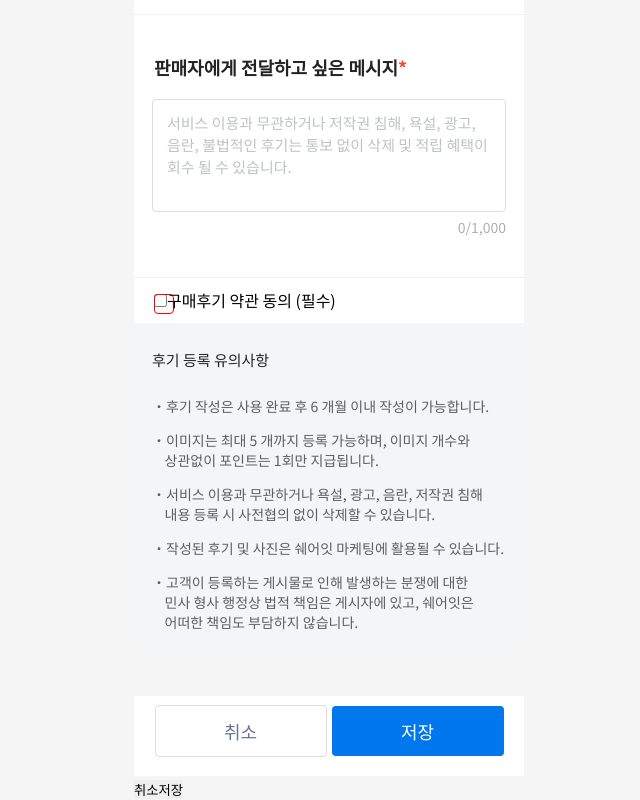
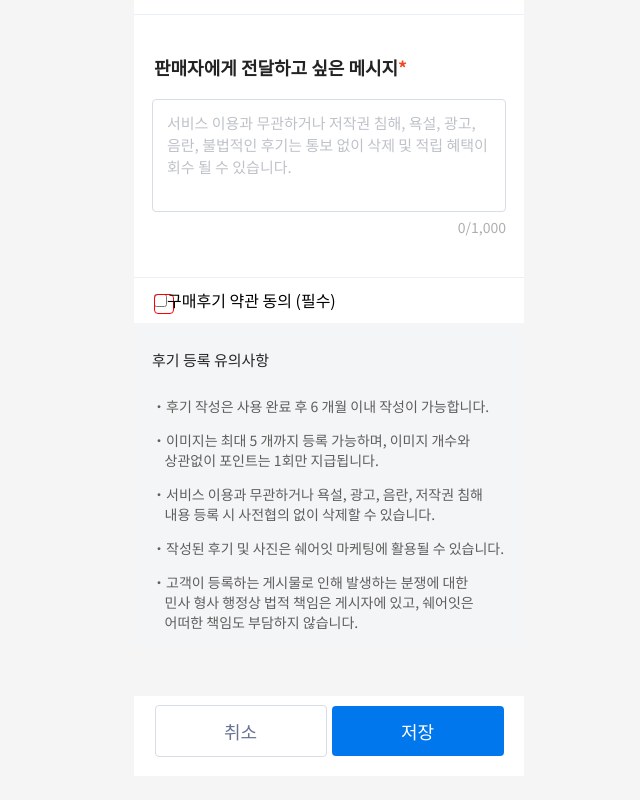
Before and after one commit to yoonsery/shareit, a React (Create React App) app: page /form in a window 1280 px wide. Shown: the part 785-1585 px from the top of the page, without its empty margins (311-951 px from the left). After the commit the page ends 1561 px from the top, so only its background shows below. Built offline with nearby package versions, Linux system fonts and the light colour scheme.

Commit message:
chore: Separate formCard component

```diff
--- a/src/components/Form/Form.jsx
+++ b/src/components/Form/Form.jsx
@@ -1,31 +1,14 @@
-import { useSelector } from 'react-redux';
-import FormDetail from './formDetail/FormDetail';
 import FormFooter from './formFooter/FormFooter';
-import FormThumbnail from './formThumbnail/FormThumbnail';
 import FormWrite from './formWrite/FormWrite';
-
 import styles from './Form.module.css';
+import FormCard from './formCard/FormCard';
 
 const Form = () => {
-  const item = useSelector((state) => state.availableList).slice(0, 1)[0];
-
   return (
     <main className={styles.main}>
-      {/* Form Card 컴포넌트로 분리 useSelector도 가져가기 */}
-      <section className={styles.section}>
-        {<FormThumbnail props={item} />}
-        <div className={styles.line} />
-        <FormDetail props={item} />
-      </section>
-      {/* ---------------------- */}
+      <FormCard />
       <FormWrite />
       <FormFooter />
-      {/* FormSubmitButton 컴포넌트로 분리 */}
-      <div>
-        <button type="button">취소</button>
-        <button type="submit">저장</button>
-      </div>
-      {/* ---------------------- */}
     </main>
   );
 };
--- a/src/components/Form/Form.module.css
+++ b/src/components/Form/Form.module.css
@@ -3,17 +3,3 @@
   width: 390px;
   background: #f5f5f5;
 }
-
-.section {
-  background: #ffffff;
-  display: flex;
-  flex-direction: column;
-  margin-bottom: 8px;
-  background: #f8f9fb;
-}
-
-.line {
-  background-color: #d8dee5;
-  width: 100%;
-  height: 1px;
-}
--- /dev/null
+++ b/src/components/Form/formCard/FormCard.jsx
@@ -0,0 +1,18 @@
+import { useSelector } from 'react-redux';
+import FormThumbnail from '../formThumbnail/FormThumbnail';
+import FormDetail from '../formDetail/FormDetail';
+import styles from './FormCard.module.css';
+
+const FormCard = () => {
+  const item = useSelector((state) => state.availableList).slice(0, 1)[0];
+
+  return (
+    <section className={styles.section}>
+      {<FormThumbnail props={item} />}
+      <div className={styles.line} />
+      <FormDetail props={item} />
+    </section>
+  );
+};
+
+export default FormCard;
--- /dev/null
+++ b/src/components/Form/formCard/FormCard.module.css
@@ -0,0 +1,13 @@
+.section {
+  background: #ffffff;
+  display: flex;
+  flex-direction: column;
+  margin-bottom: 8px;
+  background: #f8f9fb;
+}
+
+.line {
+  background-color: #d8dee5;
+  width: 100%;
+  height: 1px;
+}
```
